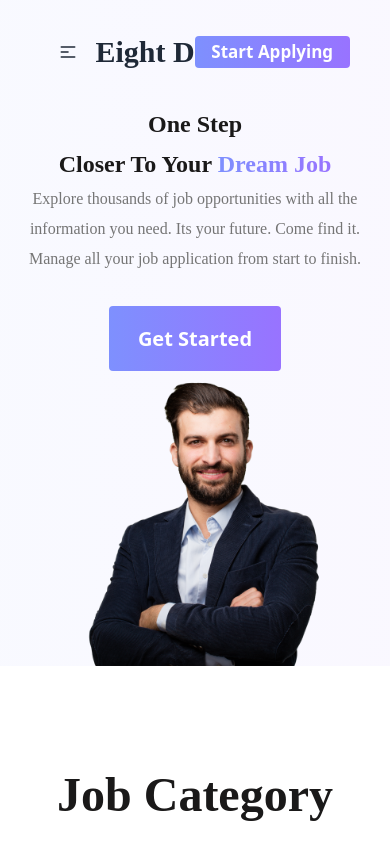
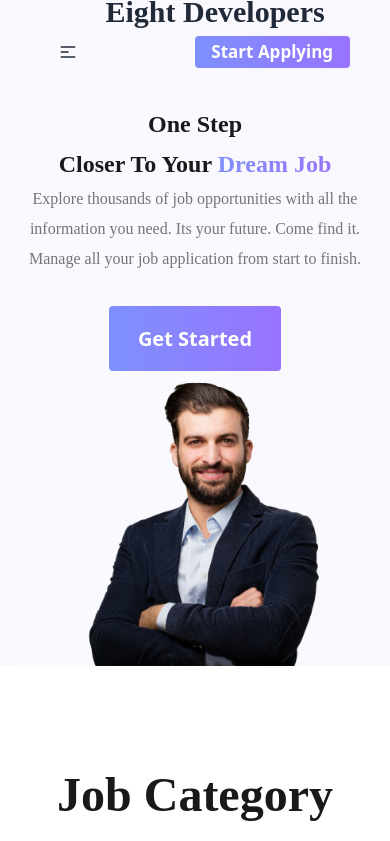
Before and after one commit to rejaul360/Assingment_09, a React (Vite) app: page / in a window 390 px wide. Shown: the top 841 px of the page. Built offline with nearby package versions, Linux system fonts and the light colour scheme.

Commit message:
added footer

```diff
--- a/src/components/Headers/Headers.css
+++ b/src/components/Headers/Headers.css
@@ -9,3 +9,12 @@ a {
     line-height: 22px;
     color: #757575;
 }
+
+@media only screen and (max-width: 576px) {
+    .bg_color{
+        margin-top: -80px;
+        padding: 10px;
+        margin-bottom: 10px;
+
+    }
+  }
--- a/src/components/Headers/Headers.jsx
+++ b/src/components/Headers/Headers.jsx
@@ -18,7 +18,7 @@ const Headers = () => {
                         <li><Link to='/blog'>BLog</Link></li>
                         </ul>
                     </div>
-                    <Link to="/" className="btn btn-ghost normal-case text-3xl p-0 bg_color sm:hidden">Eight Developers</Link>
+                    <Link to="/" className="btn btn-ghost normal-case text-3xl p-0 bg_color ">Eight Developers</Link>
                 </div>
                 <div className="navbar-center hidden lg:flex">
                     <ul className="menu menu-horizontal px-1">
```
